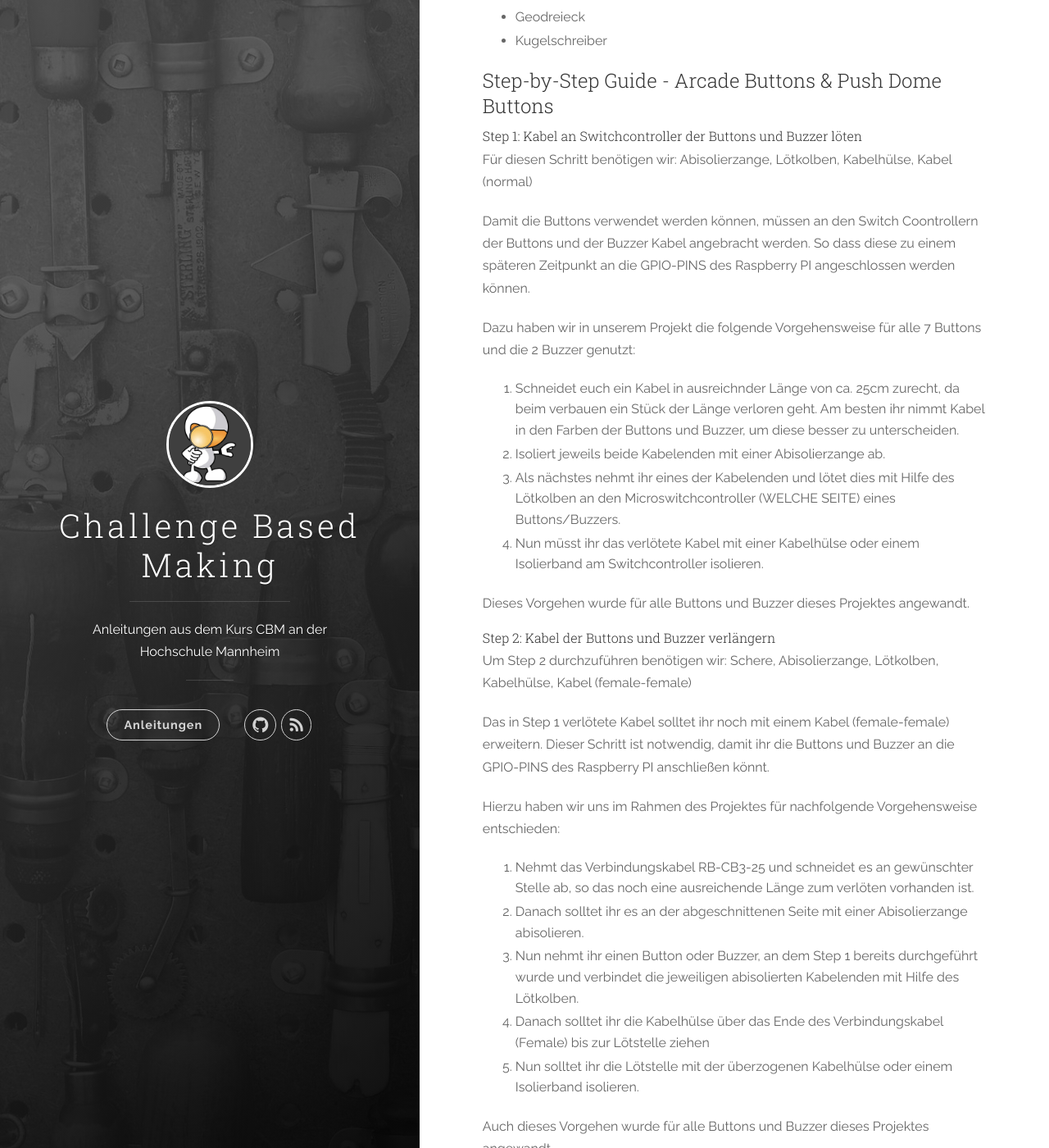
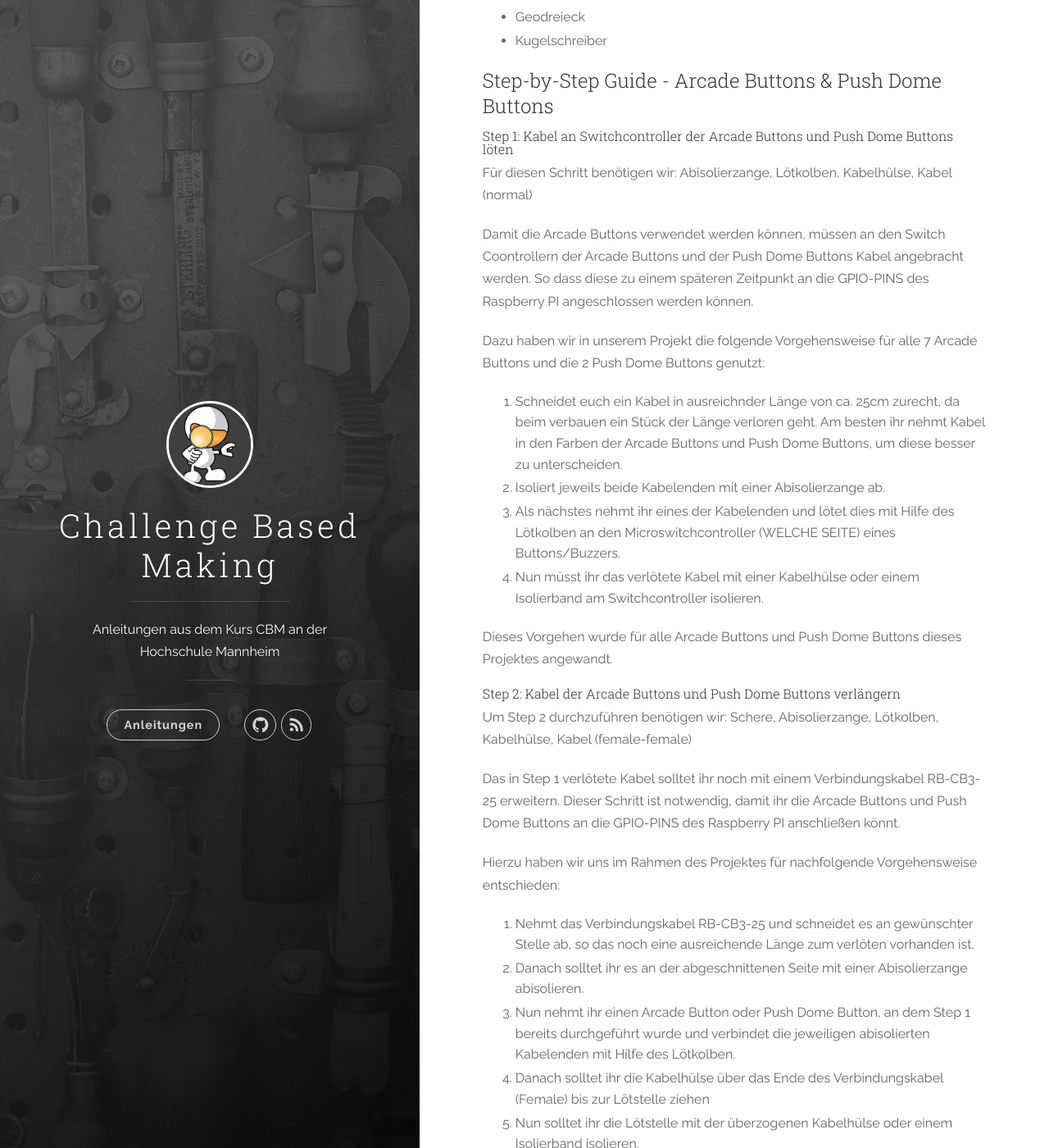
Before and after one commit to cbm-instructions/cbm-instructions.github.io, a Jekyll site: the page built from _posts/2016-06-13-twoandahalfwomen.markdown, in a window 1280 px wide and 1400 px high, scrolled down 2074 px. Shown: the whole window at 82% size. Built offline with Jekyll 4.4.1, drawn with Linux system fonts in a browser that asks for light colours; nearby versions of some CDN libraries; some of the changed text lies outside the part shown.

Commit message:
Update 2016-06-13-twoandahalfwomen.markdown

```diff
--- a/_posts/2016-06-13-twoandahalfwomen.markdown
+++ b/_posts/2016-06-13-twoandahalfwomen.markdown
@@ -60,35 +60,35 @@ Qube der Würfel der Wissen schafft. Unser Projekt umfasst ein Quiz, das mit Hil
 
 ## Step-by-Step Guide - Arcade Buttons & Push Dome Buttons
 
-### Step 1: Kabel an Switchcontroller der Buttons und Buzzer löten
+### Step 1: Kabel an Switchcontroller der Arcade Buttons und Push Dome Buttons löten
 Für diesen Schritt benötigen wir: Abisolierzange, Lötkolben, Kabelhülse, Kabel (normal)
 
-Damit die Buttons verwendet werden können, müssen an den Switch Coontrollern der Buttons und der Buzzer Kabel angebracht werden. So dass diese zu einem späteren Zeitpunkt an die GPIO-PINS des Raspberry PI angeschlossen werden können.
+Damit die Arcade Buttons verwendet werden können, müssen an den Switch Coontrollern der Arcade Buttons und der Push Dome Buttons Kabel angebracht werden. So dass diese zu einem späteren Zeitpunkt an die GPIO-PINS des Raspberry PI angeschlossen werden können.
 
-Dazu haben wir in unserem Projekt die folgende Vorgehensweise für alle 7 Buttons und die 2 Buzzer genutzt:
-  1. Schneidet euch ein Kabel in ausreichnder Länge von ca. 25cm  zurecht, da beim verbauen ein Stück der Länge verloren geht. Am besten ihr nimmt Kabel in den Farben der Buttons und Buzzer, um diese besser zu unterscheiden.
+Dazu haben wir in unserem Projekt die folgende Vorgehensweise für alle 7 Arcade Buttons und die 2 Push Dome Buttons genutzt:
+  1. Schneidet euch ein Kabel in ausreichnder Länge von ca. 25cm  zurecht, da beim verbauen ein Stück der Länge verloren geht. Am besten ihr nehmt Kabel in den Farben der Arcade Buttons und Push Dome Buttons, um diese besser zu unterscheiden.
   2. Isoliert jeweils beide Kabelenden mit einer Abisolierzange ab.
   3. Als nächstes nehmt ihr eines der Kabelenden und lötet dies mit Hilfe des Lötkolben an den Microswitchcontroller (WELCHE SEITE) eines Buttons/Buzzers.
   4. Nun müsst ihr das verlötete Kabel mit einer Kabelhülse oder einem Isolierband am Switchcontroller isolieren.
 
-Dieses Vorgehen wurde für alle Buttons und Buzzer dieses Projektes angewandt.
+Dieses Vorgehen wurde für alle Arcade Buttons und Push Dome Buttons dieses Projektes angewandt.
 
-### Step 2: Kabel der Buttons und Buzzer verlängern
+### Step 2: Kabel der Arcade Buttons und Push Dome Buttons verlängern
 Um Step 2 durchzuführen benötigen wir: Schere, Abisolierzange, Lötkolben, Kabelhülse, Kabel (female-female)
 
-Das in Step 1 verlötete Kabel solltet ihr noch mit einem Kabel (female-female) erweitern. Dieser Schritt ist notwendig, damit ihr die Buttons und Buzzer an die GPIO-PINS des Raspberry PI anschließen könnt.
+Das in Step 1 verlötete Kabel solltet ihr noch mit einem Verbindungskabel RB-CB3-25 erweitern. Dieser Schritt ist notwendig, damit ihr die Arcade Buttons und Push Dome Buttons an die GPIO-PINS des Raspberry PI anschließen könnt.
 
 Hierzu haben wir uns im Rahmen des Projektes für nachfolgende Vorgehensweise entschieden:
   1. Nehmt das Verbindungskabel RB-CB3-25 und schneidet es an gewünschter Stelle ab, so das noch eine ausreichende Länge zum verlöten vorhanden ist.
   2. Danach solltet ihr es an der abgeschnittenen Seite mit einer Abisolierzange abisolieren.
-  3. Nun nehmt ihr einen Button oder Buzzer, an dem Step 1 bereits durchgeführt wurde und verbindet die jeweiligen abisolierten Kabelenden mit Hilfe des Lötkolben.
+  3. Nun nehmt ihr einen Arcade Button oder Push Dome Button, an dem Step 1 bereits durchgeführt wurde und verbindet die jeweiligen abisolierten Kabelenden mit Hilfe des Lötkolben.
   4. Danach solltet ihr die Kabelhülse über das Ende des Verbindungskabel (Female) bis zur Lötstelle ziehen
   5. Nun solltet ihr die Lötstelle mit der überzogenen Kabelhülse oder einem Isolierband isolieren.
 
-Auch dieses Vorgehen wurde für alle Buttons und Buzzer dieses Projektes angewandt.
+Auch dieses Vorgehen wurde für alle Arcade Buttons und Push Dome Buttons dieses Projektes angewandt.
 
-### Step 3: Kabel an die LED der Buzzer anbringen
-Für die LED der Buzzer werden ähnliche Schritte wie in Step 1 durchgeführt. Auch hier ist es ratsam verschiedenfarbige Kabel wie z.B. blau und rot wie in unserem Projekt zu verwenden, um - und + zu unterscheiden.
+### Step 3: Kabel an die LED der Push Dome Buttons anbringen
+Für die LED der Push Dome Buttons werden ähnliche Schritte wie in Step 1 durchgeführt. Auch hier ist es ratsam verschiedenfarbige Kabel wie z.B. blau und rot wie in unserem Projekt zu verwenden, um - und + zu unterscheiden.
 
 Hierfür geht ihr wie folgt vor:
   1. Schneidet euch zwei Kabel in ausreichnder Länge von ca. 25cm zurecht, da beim verbauen ein Stück der Länge verloren geht. Ihr solltet hierfür ein blaues und ein rotes Kabel zur beseseren Unterscheidung benutzen.
@@ -97,7 +97,7 @@ Hierfür geht ihr wie folgt vor:
   4. Nun nehmt ihr eines der Kabelnenden des roten Kabel und lötet dies an die gegenüberliegende Seite an.
   4. Nun müsst ihr die verlöteten Kabel mit einer Kabelhülse oder einem Isolierband am ????? isolieren.
 
-### Step 4: Switchcontroller der Buttons und Buzzer mit dem Insulated Daisy Chain Kabelstrang verbinden
+### Step 4: Switchcontroller der Arcade Buttons und Push Dome Buttons mit dem Insulated Daisy Chain Kabelstrang verbinden
 Mit Hilfe des Crimp Kabelstrangs werden die einzelnen Switchcontroller der Buttons und der Buzzer verbunden. Hierfür werden 10 Steckverbindungen des Crimp Kabelstrangs benötigt. Die Reihenfolge der Anschlüße sollte hierbei keine Rolle spielen, da dies über das Programm gesteuert wird.
 
 Benötigt werden: Insulated Daisy Chain Kabelstrang, Schere
@@ -107,7 +107,7 @@ Dazu gehen wir folgendermaßen vor:
   2. Der zweite Crimp Stecker wird an den Switchcontroller des roten Arcade Button angeschlossen.
   3. Der dritte und vierte Crimp Stecker an die Switchcontroller des gelben und grünen Arcade Button.
   4. Danach wird der schwarze Arcade Button verbunden gefolgt von den Player Buttons.
-  5. Am achten und neunten Crimp Stecker müsst ihr die zwei Buzzer anschließen.
+  5. Am achten und neunten Crimp Stecker müsst ihr die zwei Push Dome Buttons anschließen.
 
 Bisher habt ihr 9 der 35 Stecker verwendet. Die Verbindung müsst ihr nach dem zenhten Crimp Stecker mit einer Schere trennen, um das Kabel im nächsten Schritt zu verlängern.
 
@@ -151,9 +151,11 @@ Die Vorgehensweise lautet wie folgt:
   4. Danach solltet ihr die Kabelhülse über das Ende des Verbindungskabel (Female) bis zur Lötstelle ziehen.
   5. Nun isolieren wir die Lötstelle mit der überzogenen Kabelhülse oder einem Isolierband.
 
-### Step 8: Buttons und Buzzer mit GPIO von Raspberry verbinden
+### Step 8: Arcade Buttons und Push Dome Buttons mit GPIO von Raspberry verbinden
 In diesem Schritt werden wir die angebrachten Verbindungskabel an die GPIO Pins des Raspberry PI anschließen.
 Die Pinbelegung des Raspberry lautet wie folgt.
+
+![GPIO](/images//twoandahalfwomen/????.jpg)
 
 Arcade Button Blau: PIN
 Arcade Button Gelb: PIN
@@ -162,8 +164,8 @@ Arcade Button Rot: PIN
 Arcade Button Schwarz: PIN
 Arcade Button Player 1: PIN
 Arcade Button Player 2: PIN
-Buzzer 1: PIN
-Buzzer 2: PIN
+Push Dome Button 1: PIN
+Push Dome Button 2: PIN
 
 ### Step 9: Neopixelstreifen mit Arduino verbinden
 
@@ -194,7 +196,7 @@ Zuerst muss die Milchglasfolie für die jeweilige Seite zugeschnitten werden. Na
 
 ### Step 7: Plexiglasscheiben miteinander verkleben
 
-### Step 8: Buttons und Buzzer anbringen
+### Step 8: Arcade Buttons und Push Dome Buttons anbringen
 
 ### Step 9: Zylinderschloss befestigen
 
```
